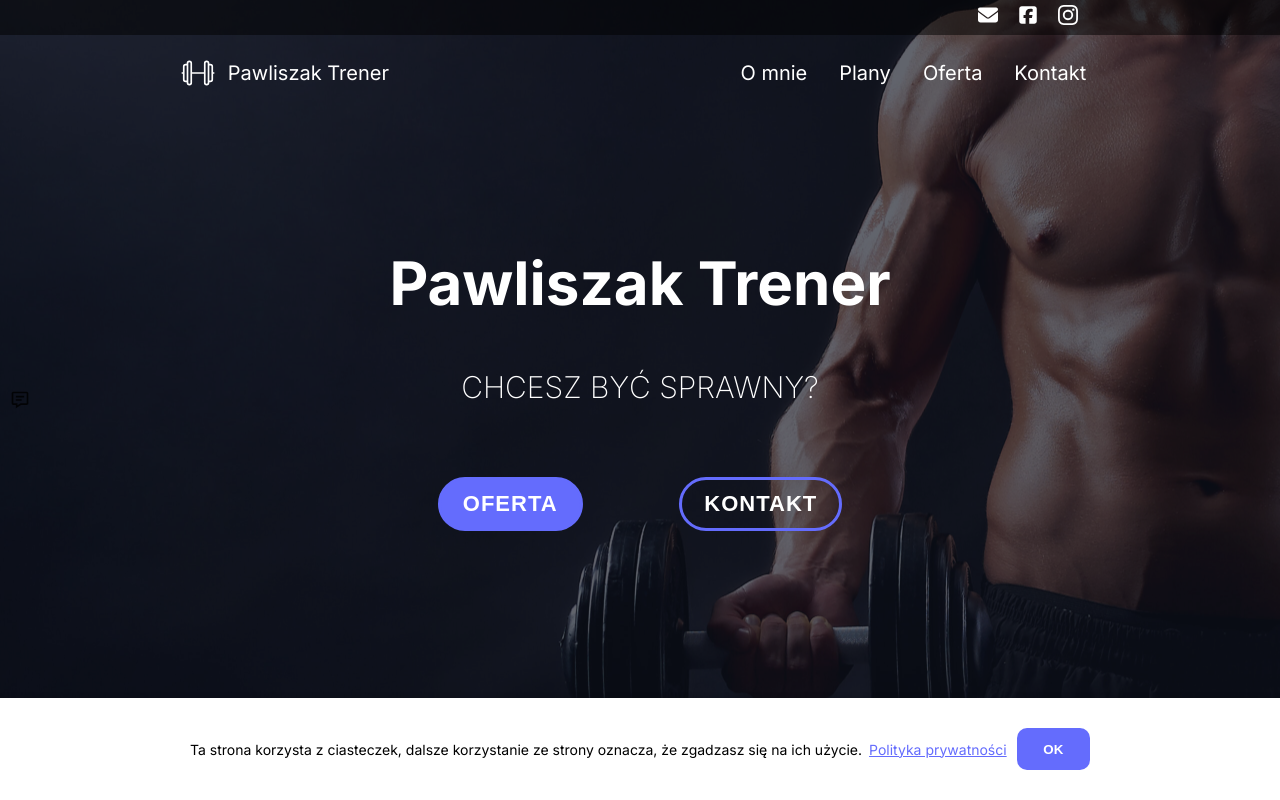
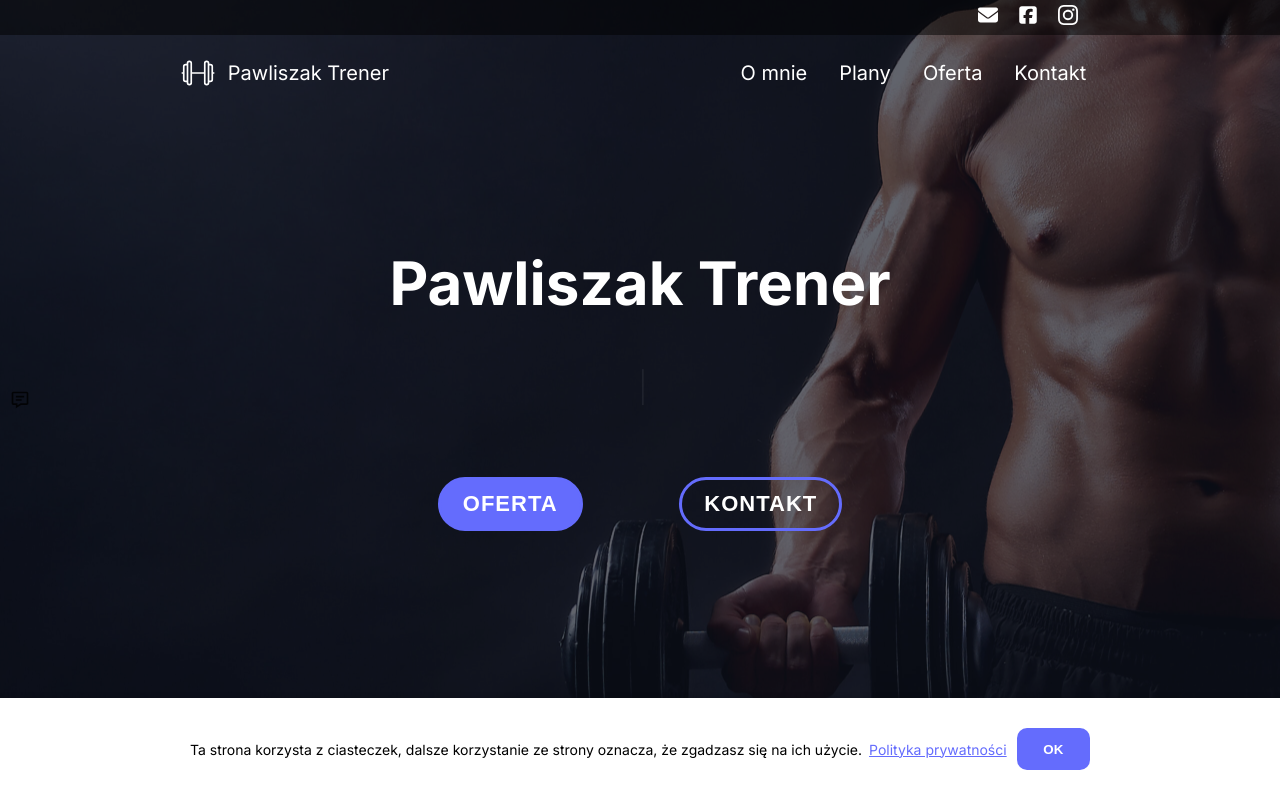
Before and after one commit to Pawliszakk/PawliszakTrener, a Next.js app: page / in a window 1280 px wide. Shown: the top 800 px of the page. Built offline with nearby package versions, Linux system fonts and the light colour scheme.

Commit message:
added typewritter fixed navbar

```diff
--- a/components/hero/Hero.module.scss
+++ b/components/hero/Hero.module.scss
@@ -31,13 +31,14 @@
 		.typewritter {
 			margin: 2rem 0;
 			font-weight: 200;
-			font-size: 1.6rem;
+			font-size: 1.4rem;
+			text-transform: uppercase;
 		}
 	}
 	@media (min-width: 400px) {
 		.content {
 			.typewritter {
-				font-size: 1.8rem;
+				font-size: 1.6rem;
 			}
 		}
 	}
--- a/components/hero/Hero.tsx
+++ b/components/hero/Hero.tsx
@@ -1,14 +1,31 @@
+'use client';
 import Button from '../UI/Button';
 import classes from './Hero.module.scss';
+import { Typewriter } from 'react-simple-typewriter';
+const Hero = () => {
+	const typeWriterWords = [
+		'chcesz wycisnąć pierwszą stówkę?',
+		'chcesz zmienić swoją sylwetkę?',
+		'chcesz poprawić swoją postawę?',
+		'chcesz być sprawniejszy?',
+		'chcesz mieć lepszą kondycję?',
+		'chcesz schudnąć?',
+		'chcesz zyskać pewność siebie?',
+	];
 
-const Hero = () => {
 	return (
-		<header className={classes.hero} id='home'>
+		<header className={classes.hero} id="home">
 			<div className={classes.content}>
 				<h1>Pawliszak Trener</h1>
 
 				<div className={classes.typewritter}>
-					<span>CHCESZ BYĆ SPRAWNY?</span>
+					<Typewriter
+						loop={10}
+						typeSpeed={100}
+						cursor
+						delaySpeed={2000}
+						words={typeWriterWords}
+					/>
 				</div>
 
 				<div className={classes.buttons}>
--- a/components/layout/nav/Navbar.module.scss
+++ b/components/layout/nav/Navbar.module.scss
@@ -64,7 +64,6 @@
 			ul {
 				position: absolute;
 				bottom: -40vh;
-				bottom: -370px;
 				left: 0;
 				width: 100%;
 				background-color: #fff;
--- a/package.json
+++ b/package.json
@@ -15,6 +15,7 @@
     "react": "^18",
     "react-dom": "^18",
     "react-icons": "^5.2.1",
+    "react-simple-typewriter": "^5.0.1",
     "sass": "^1.77.1",
     "scss": "^0.2.4"
   },
```
Also changed, not shown: 1 other file (tests, documents, lock files or other folders).
